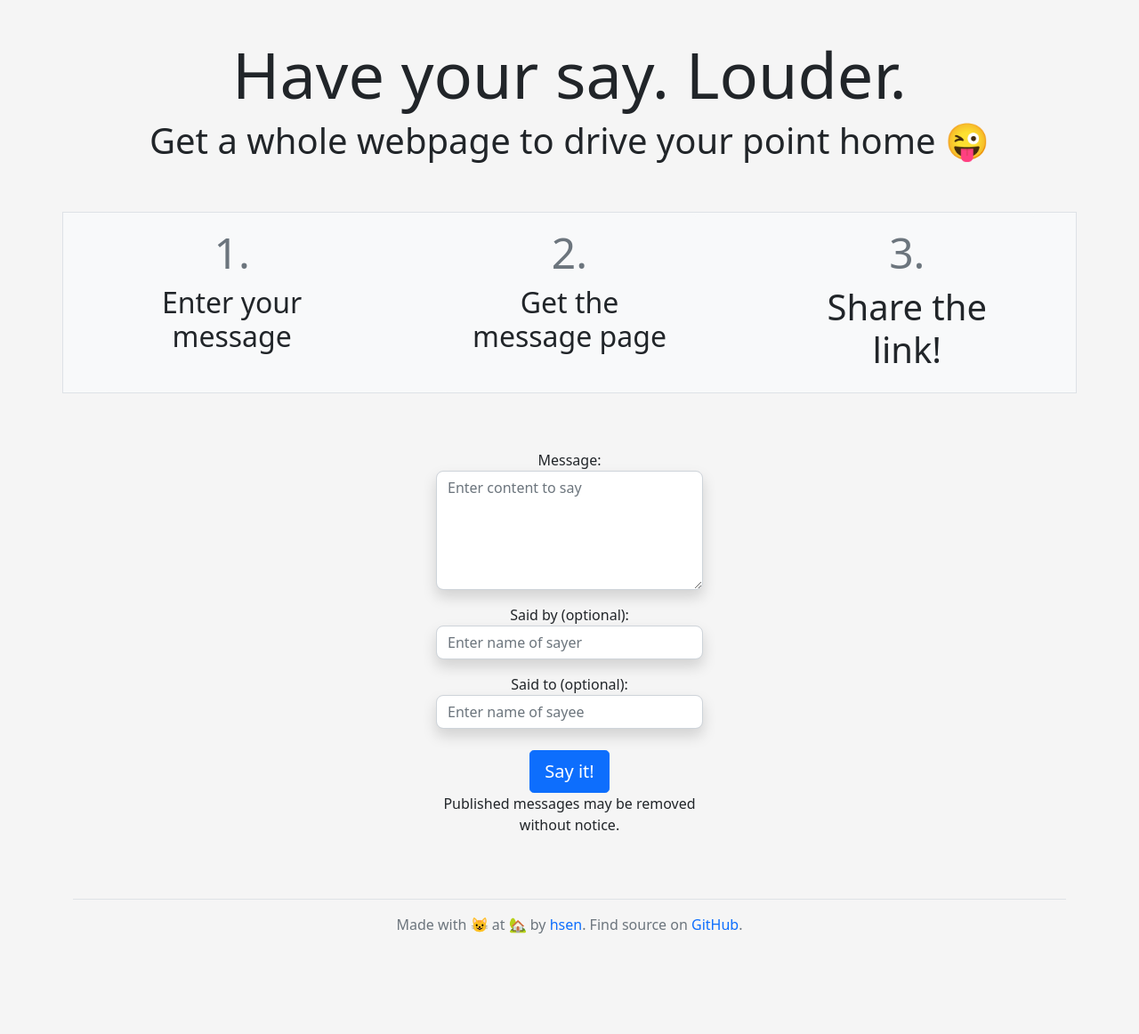
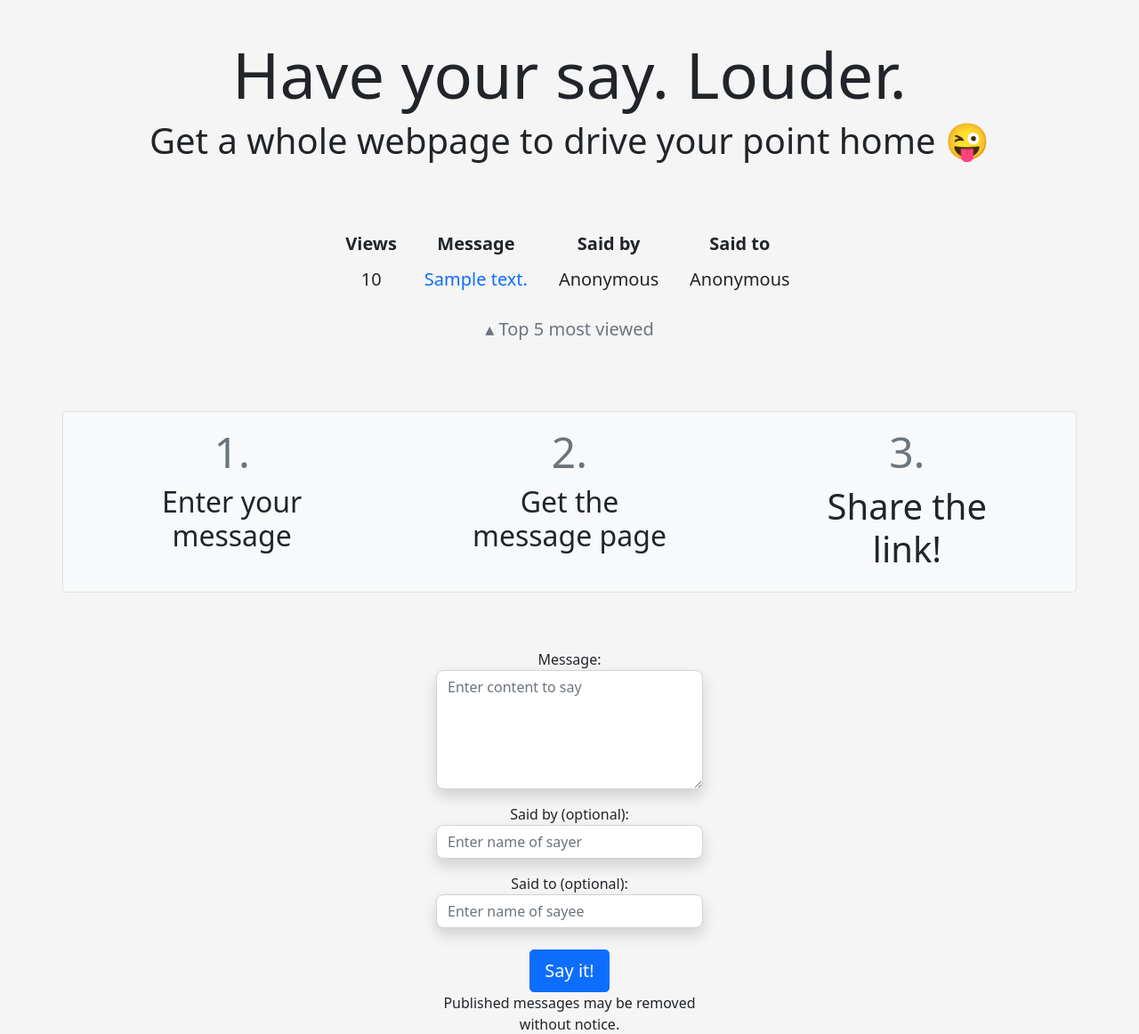
Before and after one commit to hasithsen/sayit, a Django app: page / in a window 1280 px wide. Shown: the top 1162 px of the page at 89% size. Before the commit the page ends 1049 px from the top, so only its background shows below. Run offline with Django 3.2, Linux system fonts and the light colour scheme; tables that the repository leaves empty hold one stand-in row (values such as "Sample post"); some libraries are stand-ins or nearby versions.

Commit message:
Add top ranking messages table

```diff
--- a/stage/models.py
+++ b/stage/models.py
@@ -33,6 +33,10 @@ class Message(models.Model):
   # class Meta:
   #     ordering = ['-id']
 
+  def _get_views(self):
+    """Returns the value of views attribute of the message instance"""
+    return self.views
+
   def get_absolute_url(self):
     """Returns the url to access a particular instance of message."""
     return reverse('message-detail', args=[self.id])
--- a/stage/templates/stage/message_form.html
+++ b/stage/templates/stage/message_form.html
@@ -6,7 +6,51 @@
     <h1 class="display-2">Have your say. Louder.</h1>
     <h1 class="display-6">Get a whole webpage to drive your point home 😜</h1>
   </div>
-  <div class="mt-5 row d-flex justify-content-around bg-light border">
+  <div class="mt-5 row d-flex justify-content-center p-3 rounded-3">
+    <h5 class="col-lg-6">
+      <table class="table table-borderless">
+        {% comment %} <caption class="text-center">Top 5 viewed</caption> {% endcomment %}
+        <thead>
+          <tr>
+            {% comment %} <th scope="col">Rank</th> {% endcomment %}
+            <th scope="col">Views</th>
+            <th scope="col">Message</th>
+            <th scope="col">Said by</th>
+            <th scope="col">Said to</th>
+          </tr>
+        </thead>
+        <tbody>
+          {% for msg in most_viewed_messages %}
+            {% comment %} <div class="pt-2 rounded-3"> {% endcomment %}
+            <tr>
+              {% comment %} <th scope="row">{{ forloop.counter }}</th> {% endcomment %}
+              <td>{{ msg.views }}</td>
+              <td><a href="{% url 'message-detail' msg.pk %}" class="no-decoration">
+                {{ msg.content|truncatechars:20 }}
+                </a></td>
+              <td>
+                {% if msg.sayer %}
+                  {{ msg.sayer|truncatechars:20 }}
+                {% else %}
+                  <span class="fw-light">Anonymous</span>
+                {% endif %}
+              </td>
+              <td>
+                {% if msg.sayee %}
+                  {{ msg.sayee|truncatechars:20 }}
+                {% else %}
+                  <span class="fw-light">Anonymous</span>
+                {% endif %}
+              </td>
+            </tr>
+            {% comment %} </div> {% endcomment %}
+          {% endfor %}
+        </tbody>
+      </table>
+    </h5>
+    <h5 class="mb-3 text-secondary">&#9652; Top 5 most viewed</h5>
+  </div>
+  <div class="mt-5 row d-flex justify-content-around bg-light border rounded-3">
     <div class="p-3 col-lg-3 bg-light rounded-3">
       <h1 class="display-5 text-secondary">1.</h1>
       <h2 class="fw-light">Enter your message</h2>
--- a/stage/views.py
+++ b/stage/views.py
@@ -11,6 +11,12 @@ class MessageCreate(generic.CreateView):
   model = Message
   form_class = MessageCreateForm
 
+  def get_context_data(self, **kwargs):
+    context =  super(MessageCreate, self).get_context_data(**kwargs)
+    most_viewed_messages = Message.objects.order_by('-views')[:5]
+    context['most_viewed_messages'] = most_viewed_messages
+    return context
+
 
 class MessageDetailView(generic.DetailView):
   model = Message
@@ -18,6 +24,7 @@ class MessageDetailView(generic.DetailView):
 
   def get(self, request, *args, **kwargs):
     self.object = self.get_object()
+    # Increase views attribute of message model
     self.object.views += 1
     self.object.save()
     context = self.get_context_data(object=self.object)
```
